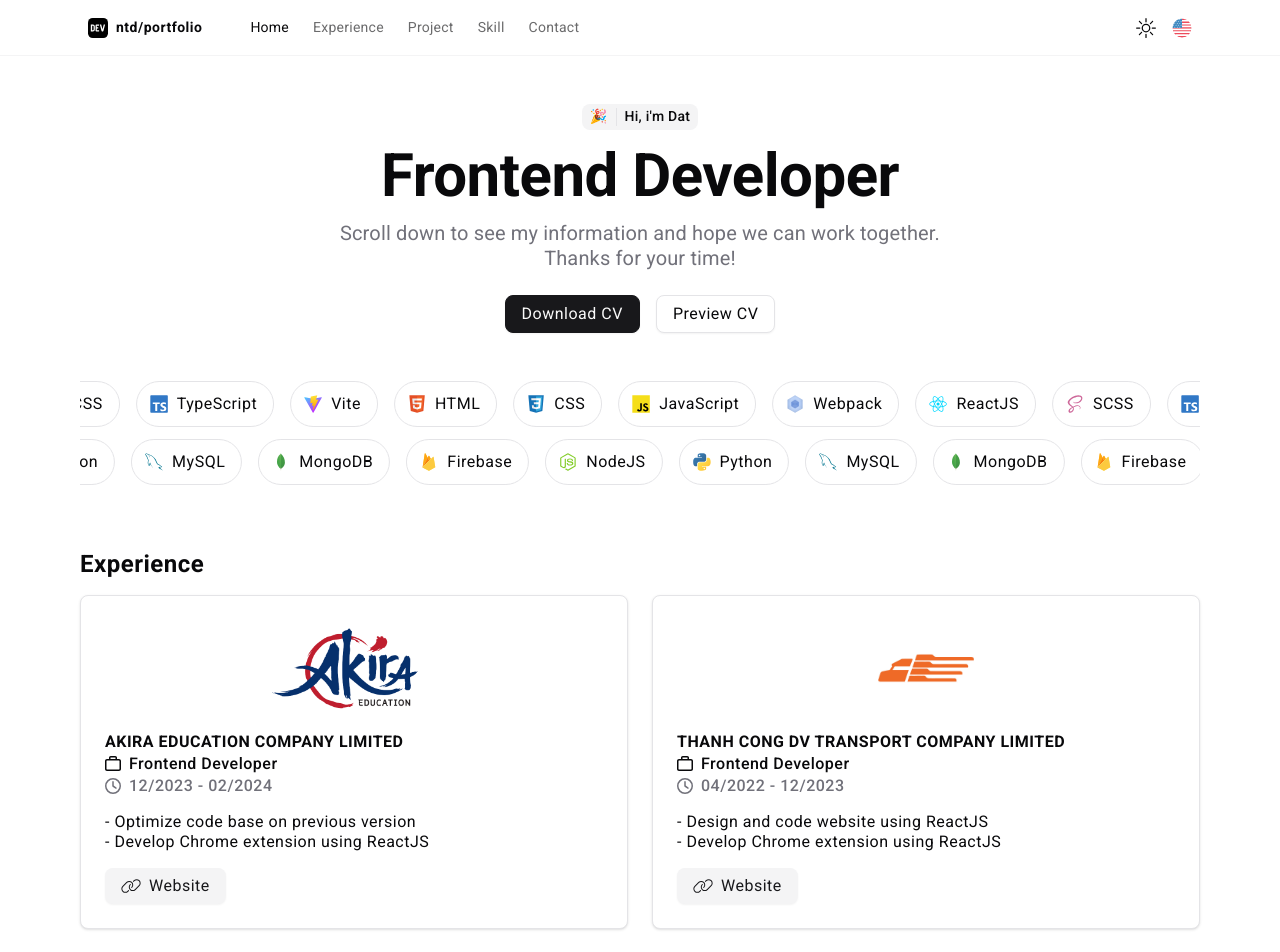
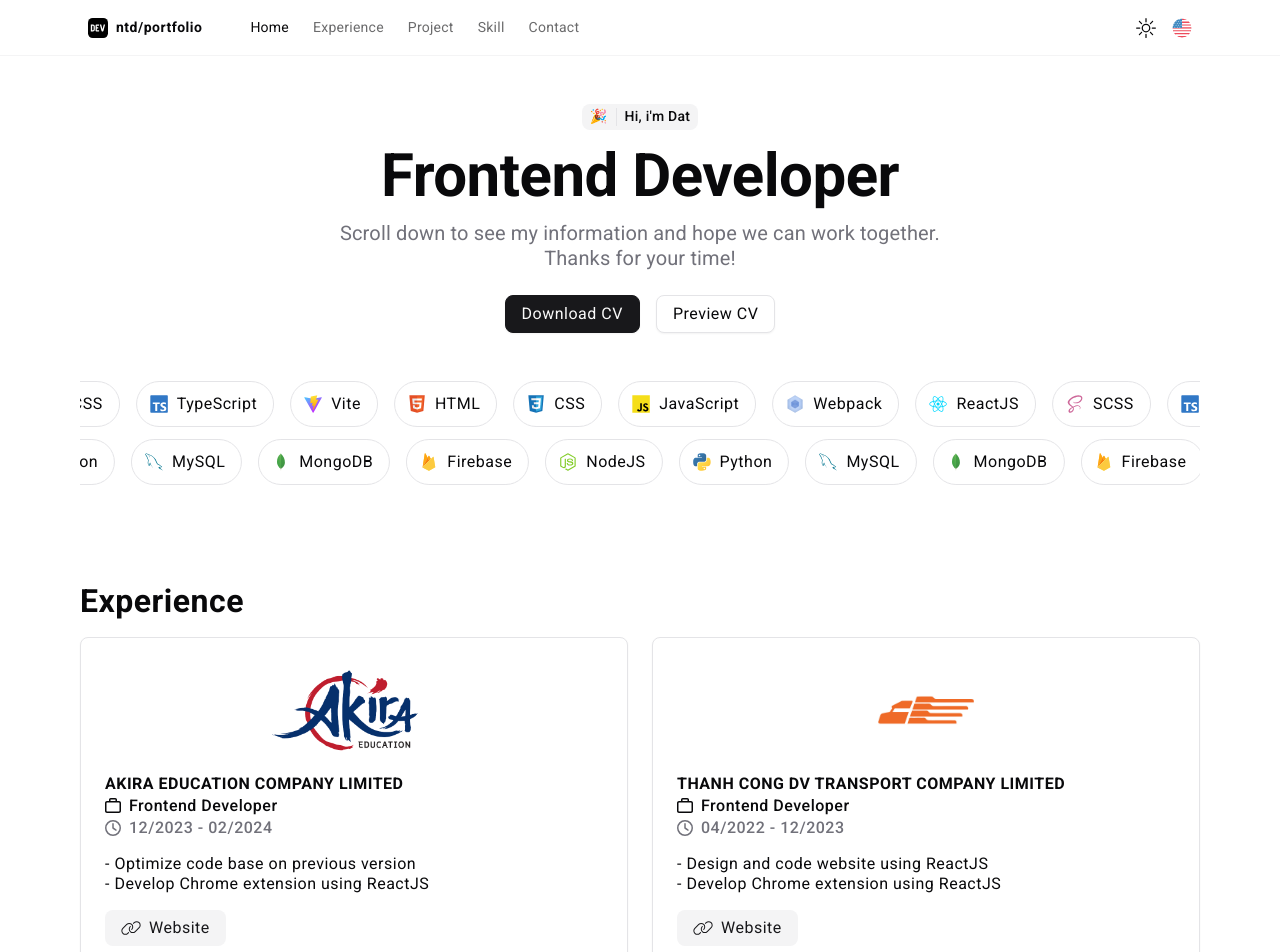
Before and after one commit to ntdat1306/portfolio-website, a React (Vite) app: page / in a window 1280 px wide. Shown: the top 952 px of the page. Built offline with nearby package versions, Linux system fonts and the light colour scheme.

Commit message:
updated: experience home page

```diff
--- a/src/pages/home/components/Experience/Experience.module.scss
+++ b/src/pages/home/components/Experience/Experience.module.scss
@@ -2,7 +2,11 @@
 @use '@assets/styles/mixinIcon' as *;
 
 .experience {
-    margin: 4rem 0;
+    margin: 6rem 0;
+
+    @include responsive(landscapePhone) {
+        margin: 4rem 0;
+    }
 
     .title {
         display: flex;
@@ -10,8 +14,12 @@
         gap: 0.5rem;
         background: rgb(var(--background));
         color: rgb(var(--foreground));
-        font-size: 1.5rem;
+        font-size: 2rem;
         font-weight: 600;
+
+        @include responsive(landscapePhone) {
+            font-size: 1.5rem;
+        }
     }
 
     .card-group {
@@ -31,7 +39,7 @@
             border: 1px solid rgb(var(--border));
             border-radius: var(--radius-m);
             padding: 1.5rem;
-            box-shadow: var(--shadow);
+            box-shadow: var(--shadow-sm);
 
             .header {
                 display: flex;
@@ -120,7 +128,6 @@
                     display: flex;
                     align-items: center;
                     gap: 0.5rem;
-                    box-shadow: var(--shadow-sm);
                     transition: all 0.2s ease-in-out;
                     cursor: pointer;
 
```
